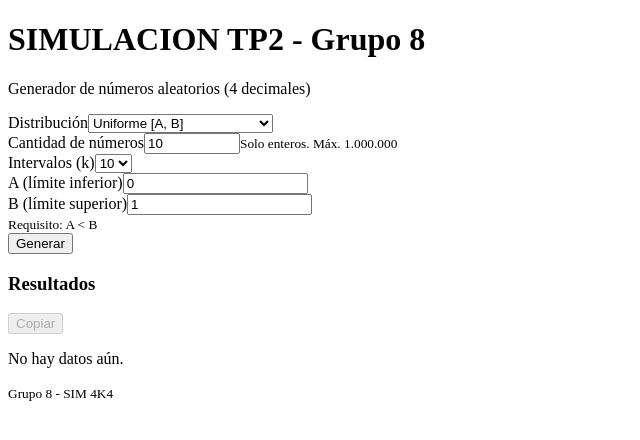
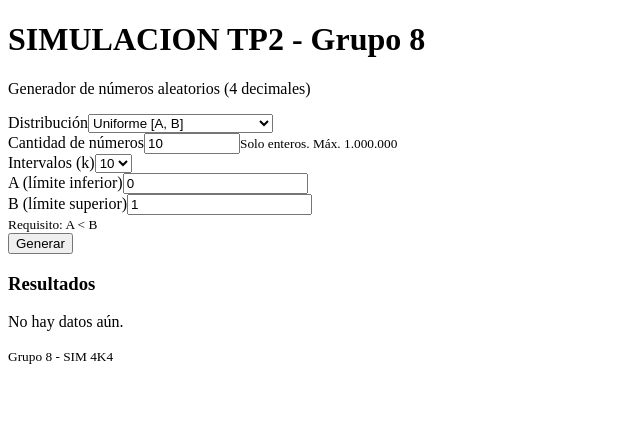
Before and after one commit to LucasChas/TP2-SIM-4K4-Grupo-8, a React (Vite) app in the folder frontend-react/: page / in a window 1280 px wide. Shown: the top 440 px of the page, without its empty margins (0-640 px from the left). Built offline with nearby package versions, Linux system fonts and the light colour scheme; the HTML template or start-up script is replaced by a standard one.

Commit message:
Saque el boton de copiar

```diff
--- a/frontend-react/src/components/DistributionForm.jsx
+++ b/frontend-react/src/components/DistributionForm.jsx
@@ -433,11 +433,10 @@ export default function DistributionForm() {
         <div className="results-header">
           <h3>Resultados</h3>
           <div className="results-actions">
-            <button onClick={handleCopy} disabled={numbers.length === 0}>Copiar</button>
             {/* Exportar TXT: solo aparece cuando hay datos */}
             {numbers.length > 0 && (
             <button onClick={exportAllNumbersToTxt} disabled={exporting || loading}>
-              {exporting ? 'Exportando…' : 'Exportar TXT (todos)'}
+              {exporting ? 'Exportando…' : 'Exportar TXT'}
           </button>
          )}
           </div>
```
